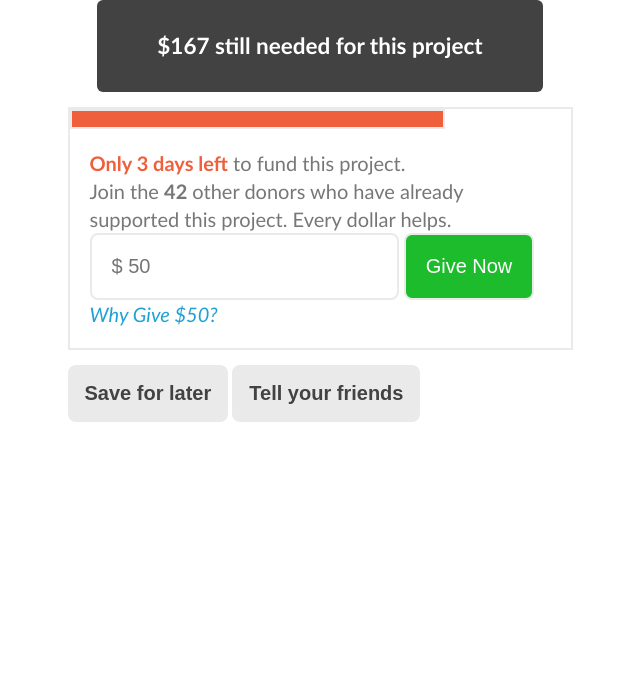
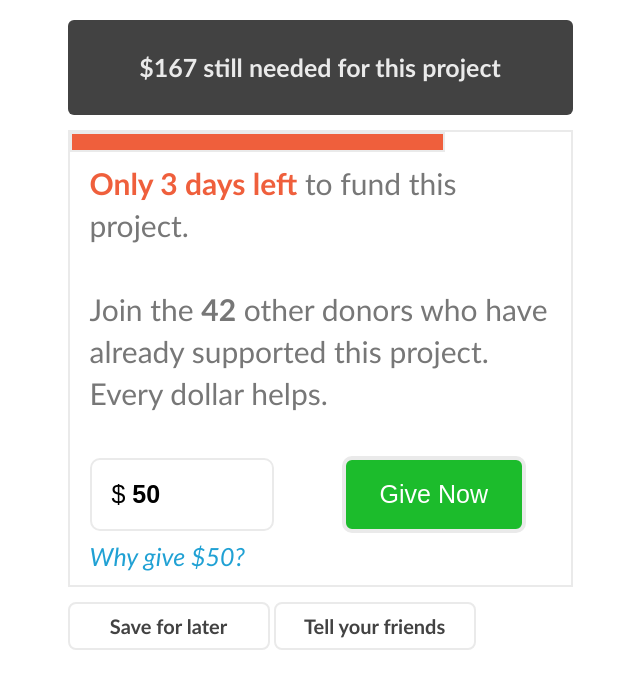
Before and after one commit to mjtedder/Teletype-Pre-Work-Part-1, a plain HTML site: page index.html in a window 1280 px wide. Shown: the whole page, without its empty margins (320-960 px from the left). Drawn offline with Linux system fonts and the light colour scheme.

Commit message:
Change item styling
Initial styling is complete.  Used margin and padding properties and
minimal grid properties.

TODO: Look into turning the header into a tooltip.  Get bottom buttons
to stretch across row.

```diff
--- a/CSS/style.css
+++ b/CSS/style.css
@@ -53,7 +53,9 @@ h1 {
 }
 
 .header {
+	margin-top: 20px;
 	grid-area: header;
+	justify-self: stretch;
 	padding: 30px 60px;
 	background-color: #424242;
 	border-radius: .4em;
@@ -65,6 +67,7 @@ h1 {
 .main {
 	grid-area: main;
 	border: 2px solid #eaeaea;
+	font-family: "rooney-sans", Avenir-Book, Calibri, sans-serif;
 }
 
 .progress {
@@ -75,53 +78,63 @@ h1 {
 	border: 2px solid #eaeaea;
 }
 
-input {
+.input {
+	margin-right: 30px;
+	text-align: left;
+	background-color: #ffffff;
 	border-radius: .4em;
 	padding: 20px;
 	border: 2px solid #eaeaea;
-	font-size: 20px;
+	font-size: 25px;
+	width: 40%;
 }
 
 .first {
+	margin-left: 30px;
 	background-color: #1CBC2C;
 	border-radius: .4em;
 	padding: 20px;
-	border: 2px solid #eaeaea;
-	font-size: 20px;
+	border: 4px solid #eaeaea;
+	font-size: 25px;
 	color: #ffffff;
+	width: 40%;
 }
 
 .footer {
 	grid-area: footer;
-	justify-self: start;
-	align-self: center;
+	justify-self: stretch;
 }
 
 .second {
+	font-family: "rooney-sans", Avenir-Book, Calibri, sans-serif;
 	border-radius: .4em;
-	padding: 15px;
+	padding: 10px 20px;
 	border: 2px solid #eaeaea;
 	font-size: 20px;
 	color: #424242;
-	background: #eaeaea;
+	background: #ffffff;
 	font-weight: bold;
+	box-shadow: 1px;
+	width: 40%;
+}
+
+.content {
+	margin: 10px 20px;
+	color: #777;
+	font-family: "rooney-sans", Avenir-Book, Calibri, sans-serif;
+	font-size: 30px;
 }
 
 a {
+	line-height: 1.4;
 	font-style: italic;
 	color: #20A1D4;
-	font-size: 20px;
+	font-size: 25px;
 	text-decoration: none;
 }
 
 h2 {
-	color: #ffffff;
+	font-size: 25px;
+	color: #eaeaea;
+	text-align: center;
 }
-
-.content {
-	padding: 20px;
-	color: #777;
-	line-height: 1.4;
-	font-family: "rooney-sans", Avenir-Book, Calibri, sans-serif;
-	font-size: 20px;
-}
--- a/index.html
+++ b/index.html
@@ -25,11 +25,14 @@
       </div>
       <div class="content">
         <p><strong style="color: #EF5F3C">Only 3 days left</strong> to fund this project.</p>
+        <br>
         <p>Join the <strong>42</strong> other donors who have already supported this project. Every
           dollar helps.</p>
-        <input type="text" placeholder="$ 50"></input>
-        <button class="first">Give Now</button><br>
-        <a href='#'>Why Give $50?</a>
+        <br>
+        <button class="input">$ <strong>50</strong></button>
+        <button class="first">Give Now</button>
+        <br>
+        <a href="#">Why give $50?</a>
       </div>
     </div>
     <div class="footer">
```
